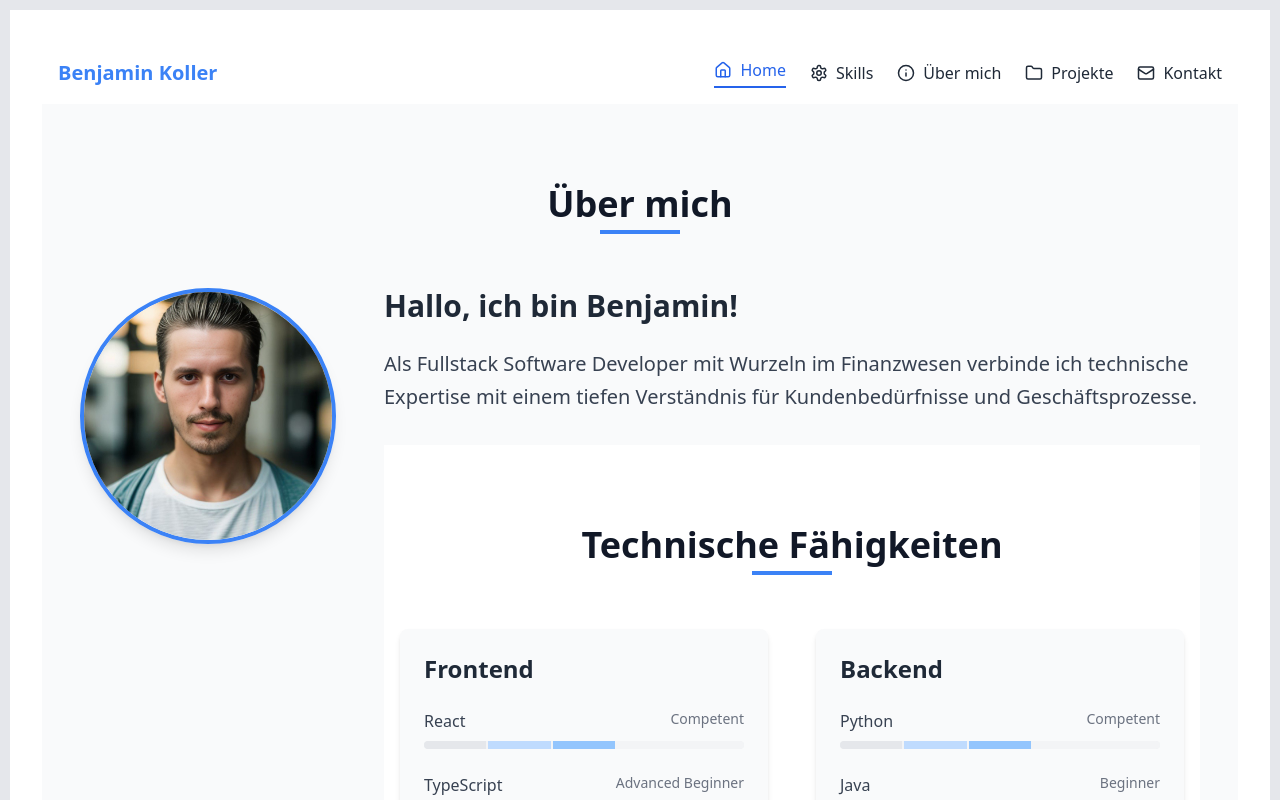
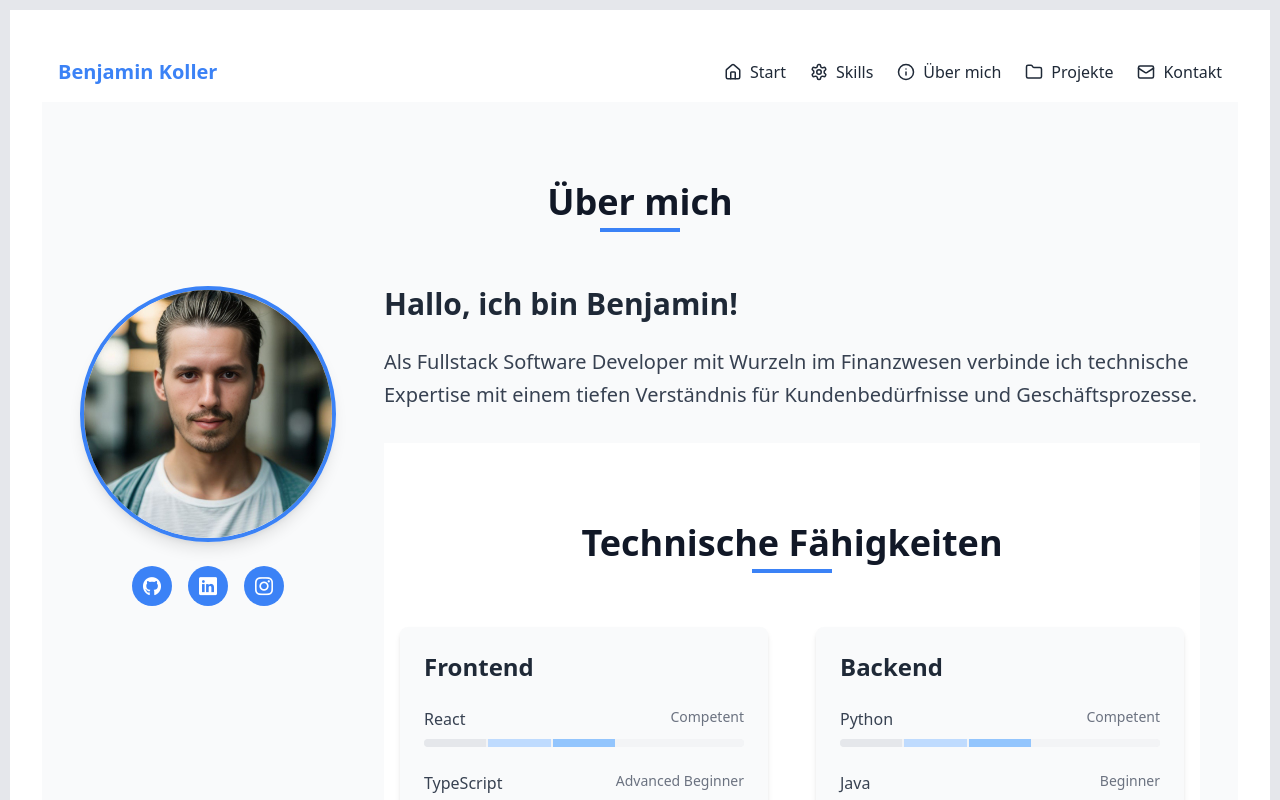
Before and after one commit to kobsaai/my-webpage, a React (Vite) app: page / in a window 1280 px wide. Shown: the top 800 px of the page. Built offline with nearby package versions, Linux system fonts and the light colour scheme.

Commit message:
added social media Links

```diff
--- a/package.json
+++ b/package.json
@@ -11,7 +11,12 @@
   },
   "dependencies": {
     "@fontsource-variable/inter": "^5.2.5",
+    "@fortawesome/fontawesome-svg-core": "^6.7.2",
+    "@fortawesome/free-brands-svg-icons": "^6.7.2",
+    "@fortawesome/react-fontawesome": "^0.2.2",
     "clsx": "^2.1.1",
+    "fontawesome": "^5.6.3",
+    "fortawesome": "^0.0.1-security",
     "lucide-react": "^0.488.0",
     "primeicons": "^7.0.0",
     "primereact": "^10.9.4",
--- a/src/components/CombinedNavbar.tsx
+++ b/src/components/CombinedNavbar.tsx
@@ -57,7 +57,7 @@ export default function CombinedNavbar() {
   };
 
   const navItems = [
-    { to: "/", label: "Home", icon: <Home size={18} />, isSection: false },
+    { to: "start", label: "Start", icon: <Home size={18} />, isSection: true },
     {
       to: "skills",
       label: "Skills",
--- a/src/main.tsx
+++ b/src/main.tsx
@@ -5,6 +5,7 @@ import { BrowserRouter } from "react-router-dom";
 import "./styles/index.css";
 import App from "./App";
 import { PrimeReactProvider } from "primereact/api";
+import "primeicons/primeicons.css";
 
 ReactDOM.createRoot(document.getElementById("root")!).render(
   <React.StrictMode>
--- a/src/pages/Home.tsx
+++ b/src/pages/Home.tsx
@@ -27,7 +27,7 @@ function Home() {
   }, [location]);
 
   return (
-    <section id="about" className="py-20 bg-gray-50">
+    <section id="" className="py-20 bg-gray-50">
       <div className="container mx-auto px-4 max-w-6xl">
         <h2 className="text-4xl font-bold text-center text-gray-900 mb-16 relative">
           Über mich
@@ -35,7 +35,6 @@ function Home() {
         </h2>
 
         <div className="flex flex-col md:flex-row gap-12">
-          {/* Profile Image & Social Links */}
           <div className="flex-none text-center md:w-64">
             <div className="relative w-64 h-64 mx-auto">
               <img
@@ -44,35 +43,34 @@ function Home() {
                 className="rounded-full w-full h-full object-cover border-4 border-blue-500 shadow-lg"
               />
             </div>
-            {/* social media links if wanted
             <div className="flex justify-center gap-4 mt-6">
               <a
-                href="#"
+                href="https://github.com/kobsaai"
                 className="flex items-center justify-center w-10 h-10 bg-blue-500 rounded-full text-white hover:bg-blue-600 transition-all transform hover:-translate-y-1"
               >
-                <i className="fab fa-github text-lg"></i>
+                <i className="pi pi-github text-lg"></i>
               </a>
               <a
-                href="#"
+                href="https://www.linkedin.com/in/benjamin-koller-click"
                 className="flex items-center justify-center w-10 h-10 bg-blue-500 rounded-full text-white hover:bg-blue-600 transition-all transform hover:-translate-y-1"
               >
-                <i className="fab fa-linkedin-in text-lg"></i>
+                <i className="pi pi-linkedin text-lg"></i>
               </a>
               <a
-                href="#"
+                href="https://www.instagram.com/benni.koller.berlin/"
                 className="flex items-center justify-center w-10 h-10 bg-blue-500 rounded-full text-white hover:bg-blue-600 transition-all transform hover:-translate-y-1"
               >
-                <i className="fab fa-xing text-lg"></i>
+                <i className="pi pi-instagram text-lg"></i>
               </a>
             </div>
-          */}
           </div>
 
-          {/* About Text Content */}
           <div className="flex-1">
-            <h3 className="text-3xl font-semibold text-gray-800 mb-6">
-              Hallo, ich bin Benjamin!
-            </h3>
+            <section id="start">
+              <h3 className="text-3xl font-semibold text-gray-800 mb-6">
+                Hallo, ich bin Benjamin!
+              </h3>
+            </section>
 
             <p className="text-xl text-gray-700 mb-8 leading-relaxed">
               Als Fullstack Software Developer mit Wurzeln im Finanzwesen
```
Also changed, not shown: 1 other file (tests, documents, lock files or other folders).
